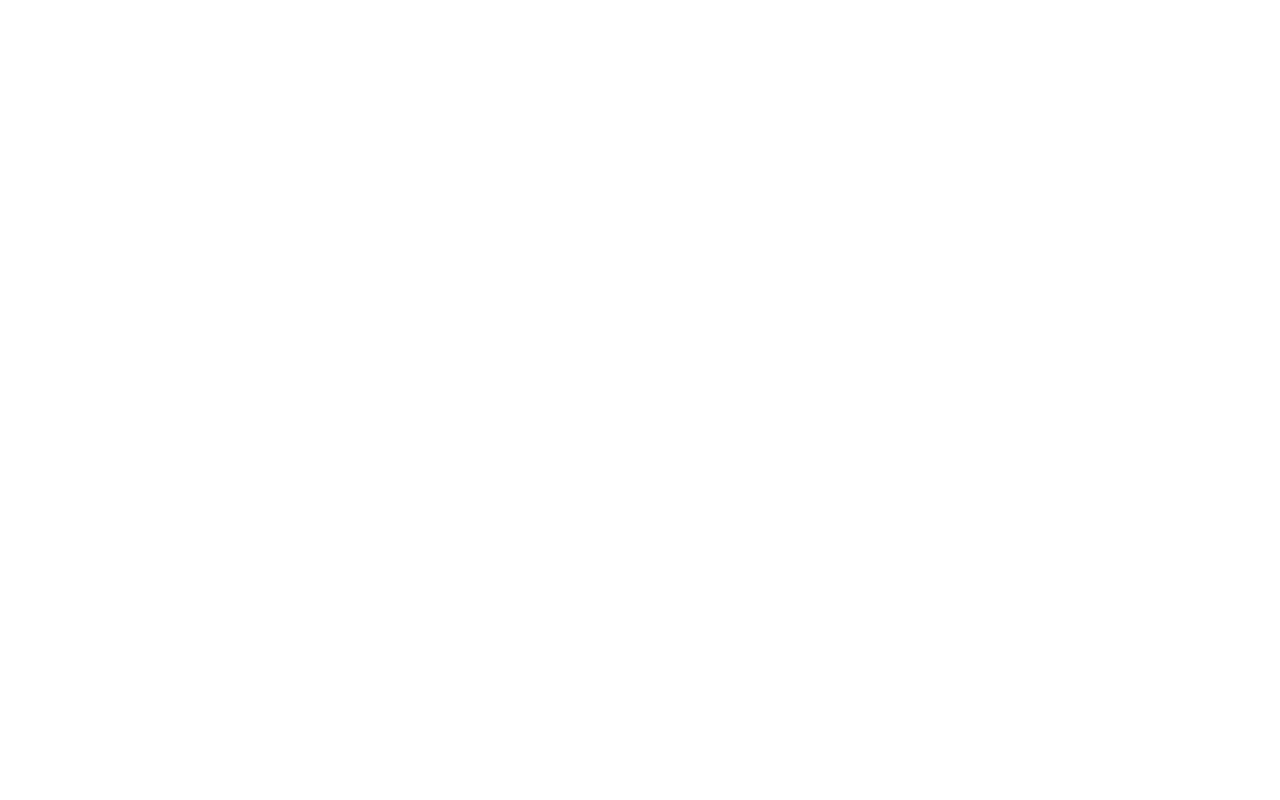
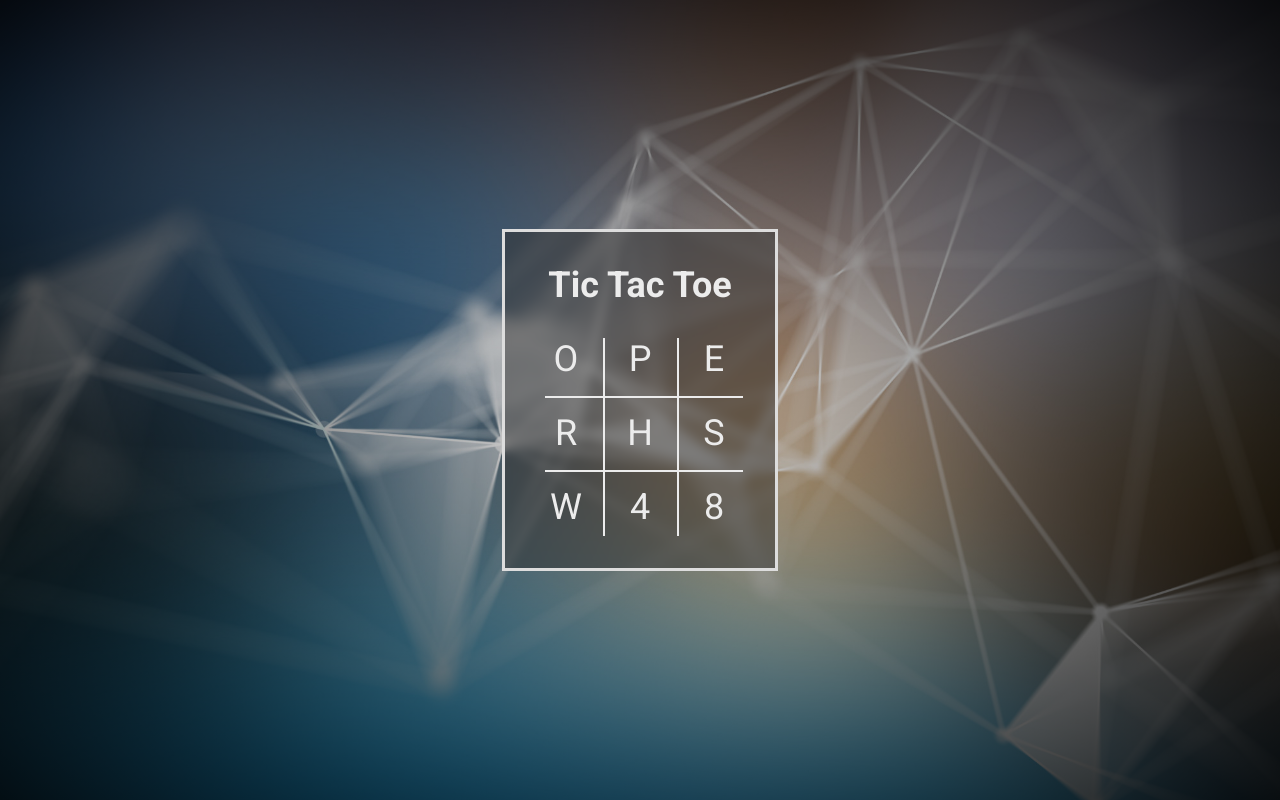
Before and after one commit to NCDUBS11/top_tictactoe, a plain HTML site: page index.html in a window 1280 px wide. Drawn offline with Linux system fonts and the light colour scheme.

Commit message:
Begin html layout and css styling

```diff
--- a/index.html
+++ b/index.html
@@ -3,10 +3,24 @@
 <head>
     <meta charset="UTF-8">
     <meta name="viewport" content="width=device-width, initial-scale=1.0">
-    <title>Document</title>
-    <script src="./index.js"></script>
+    <title>Tic Tac Toe Game</title>
+    <link rel="stylesheet" href="./style.css">
+    <script defer src="./index.js"></script>
 </head>
 <body>
-
+    <div class="container">
+        <h1 class="title">Tic Tac Toe</h1>
+        <div class="gameBoard">
+            <div class="boardSpace">O</div>
+            <div class="boardSpace">P</div>
+            <div class="boardSpace">E</div>
+            <div class="boardSpace">R</div>
+            <div class="boardSpace">H</div>
+            <div class="boardSpace">S</div>
+            <div class="boardSpace">W</div>
+            <div class="boardSpace">4</div>
+            <div class="boardSpace">8</div>
+        </div>
+    </div>
 </body>
 </html>
--- a/index.js
+++ b/index.js
@@ -143,16 +143,16 @@ let tttGame = (function(){
                 }
             }
         }
-        if(totalTokens === 9){
-            console.log("The game has ended in a draw!");
-            gameOver = true;
-        }
-        else if (player1Score === 15){
+        if (player1Score === 15){
             console.log(`${player_1.name}, you've won the game. \n Congratulations!`)
             gameOver = true;
         }
         else if (player2Score === 15){
             console.log(`${player_2.name}, you've won the game. \n Congratulations!`)
+            gameOver = true;
+        }
+        else if(totalTokens === 9){
+            console.log("The game has ended in a draw!");
             gameOver = true;
         }
         return 1;
--- a/style.css
+++ b/style.css
@@ -0,0 +1,105 @@
+@import url('https://fonts.googleapis.com/css2?family=Nerko+One&family=Roboto:ital,wght@0,100;0,300;0,400;0,500;0,700;0,900;1,100;1,300;1,400;1,500;1,700;1,900&display=swap');
+
+:root{
+    --ff-regular: "Roboto";
+    --ff-alt: "Nerko One";
+    --fc-regular: rgb(236, 236, 236);
+    --fc-error: rgb(255, 0, 0);
+    --fs-regular: clamp(1rem, 0.5rem + 2vw, 1.3rem);
+    --fs-large: clamp(1.5rem, 0.6rem + 2.5vw, 1.75rem);
+    --fs-xlarge: clamp(1.5rem, 0.6rem + 3vw, 2.25rem);
+    --fs-xxlarge: clamp(2.5rem, 0.8rem + 5vw, 5rem);
+    --fw-thin: 300;
+    --fw-regular: 400;
+    --fw-bold: 600;
+    --bg-color: rgba(49, 49, 49, 0.5);
+    --bg-color-dark: rgba(26, 25, 25, 0.4);
+    --bg-actColor:rgba(117, 116, 116, 0.4);
+    --brdr-color: rgb(221, 221, 221);
+}
+
+*{
+    font-family: var(--ff-regular), 'Times New Roman', serif;
+    font-size: var(--fc-regular);
+    font-weight: var(--fw-regular);
+    color: var(--fc-regular);
+    margin: 0;
+    padding: 0;
+    border: 0;
+    box-sizing: border-box;
+}
+
+
+body{
+    min-height: 100vh;
+    background-image: radial-gradient(rgba(0, 0, 0, 10%),rgba(0, 0, 0, 90%)) ,url("./abstract-bg.jpg");
+    background-position: center;
+    background-size: cover;
+    position: relative;
+}
+
+.container{
+    background-color: var(--bg-color);
+    backdrop-filter: blur(5px);
+    border: 3px solid var(--brdr-color);
+    max-width: 1000px;
+    padding-inline: 2rem;
+    padding-block: 2rem;
+    display: grid;
+    gap: 1.5rem;
+    position: absolute;
+    top: 50%;
+    left: 50%;
+    transform: translate(-50%, -50%);
+}
+
+.title{
+    font-weight: var(--fw-bold);
+    font-size: var(--fs-xlarge);
+    justify-self: center;
+    align-self: center;
+}
+
+.gameBoard{
+    font-weight: var(--fw-regular);
+    font-size: var(--fs-xlarge);
+    justify-self: center;
+    align-self: center;
+    padding: 0.5rem;
+    display: grid;
+    grid-template-rows: repeat(3,1fr);
+    grid-template-columns: repeat(3, 1fr);
+    gap: 2rem;
+    overflow: hidden;
+}
+
+.boardSpace{
+    aspect-ratio: 1/1;
+    min-width: var(--fs-xlarge);
+    text-align: center;
+    margin-inline: auto;
+    position: relative;
+}
+
+.boardSpace::before,
+.boardSpace::after{
+    content: "";
+    position: absolute;
+    background-color: var(--fc-regular);
+    z-index: 1;
+
+}
+
+.boardSpace::after {
+    inline-size: 100vw;
+    block-size: 2px;
+    inset-inline-start: 0;
+    inset-block-start: -1rem;
+  }
+
+.boardSpace::before{
+    inline-size: 2px;
+    block-size: 100vh;
+    inset-inline-start: -1rem;
+    inset-block-start: 0;
+}
```
Also changed, not shown: abstract-bg.jpg (added).
